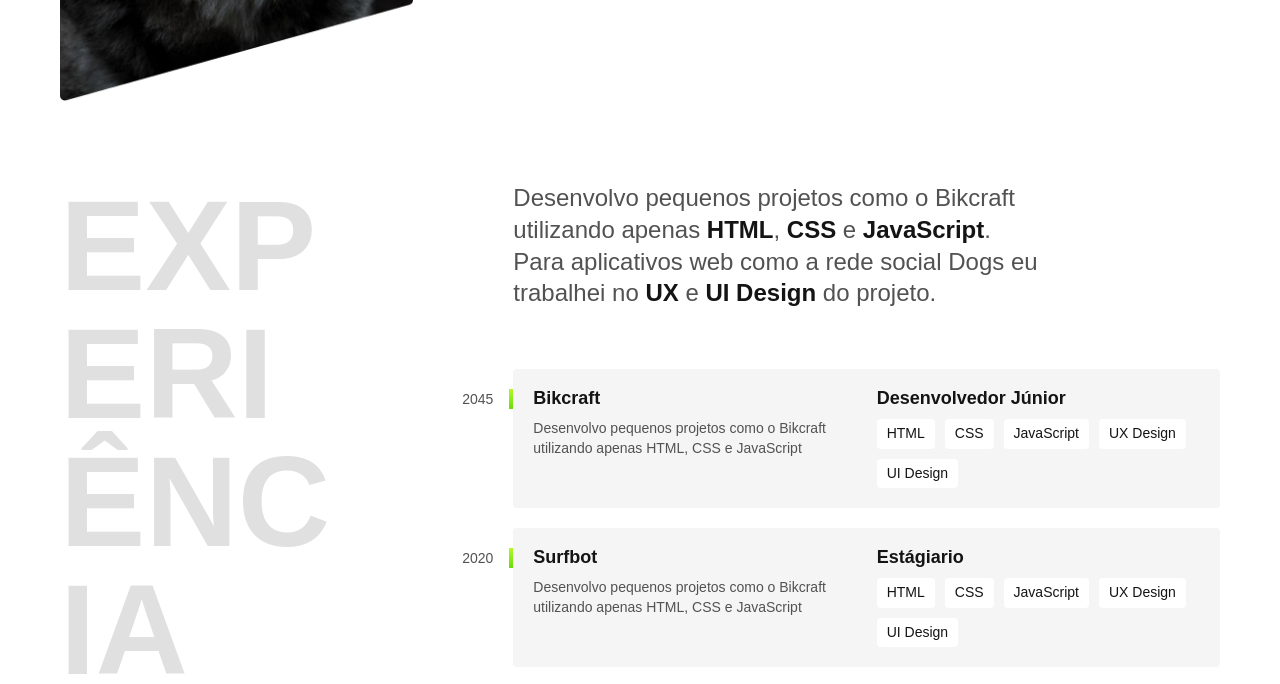
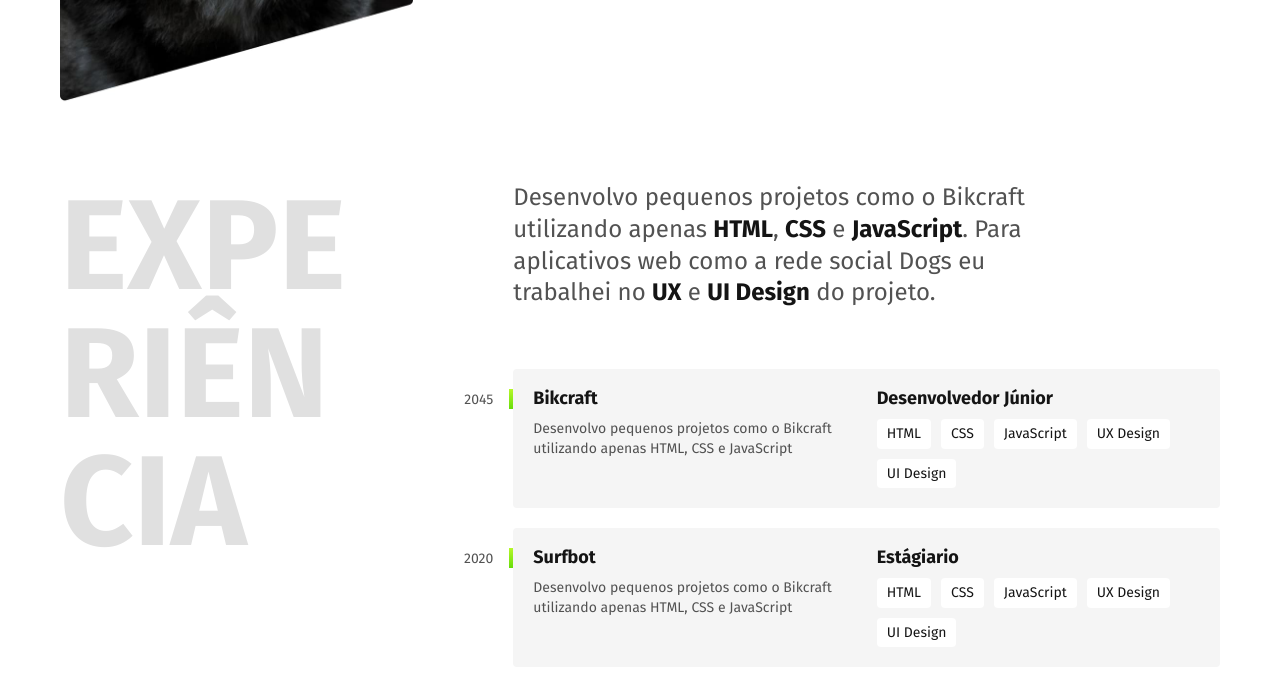
Before and after one commit to fabriciovmaciel/fabriciovmaciel.github.io, a plain HTML site: page index.html in a window 1280 px wide. Shown: the part 572-1256 px from the top of the page. Drawn offline with Linux system fonts and the light colour scheme.

Commit message:
Atualização da fonte

```diff
--- a/css/global.css
+++ b/css/global.css
@@ -1,6 +1,6 @@
 body {
   margin: 0px;
-  font-family: Arial, Helvetica, sans-serif;
+  font-family: fira sans;
   color: #141414;
 }
 
--- a/index.html
+++ b/index.html
@@ -7,6 +7,10 @@
   <meta name="description" content="Desenvolvedor Front End e UX/UI Design">
   <title>Lobo - Desenvolvedor e UX/UI Designer</title>
   <link rel="stylesheet" href="css/style.css">
+
+  <link rel="preconnect" href="https://fonts.googleapis.com">
+  <link rel="preconnect" href="https://fonts.gstatic.com" crossorigin>
+  <link href="https://fonts.googleapis.com/css2?family=Fira+Sans:ital,wght@0,100;0,200;0,300;0,400;0,500;0,600;0,700;0,800;0,900;1,100;1,200;1,300;1,400;1,500;1,600;1,700;1,800;1,900&display=swap" rel="stylesheet">
 </head>
 
 <body>
```
